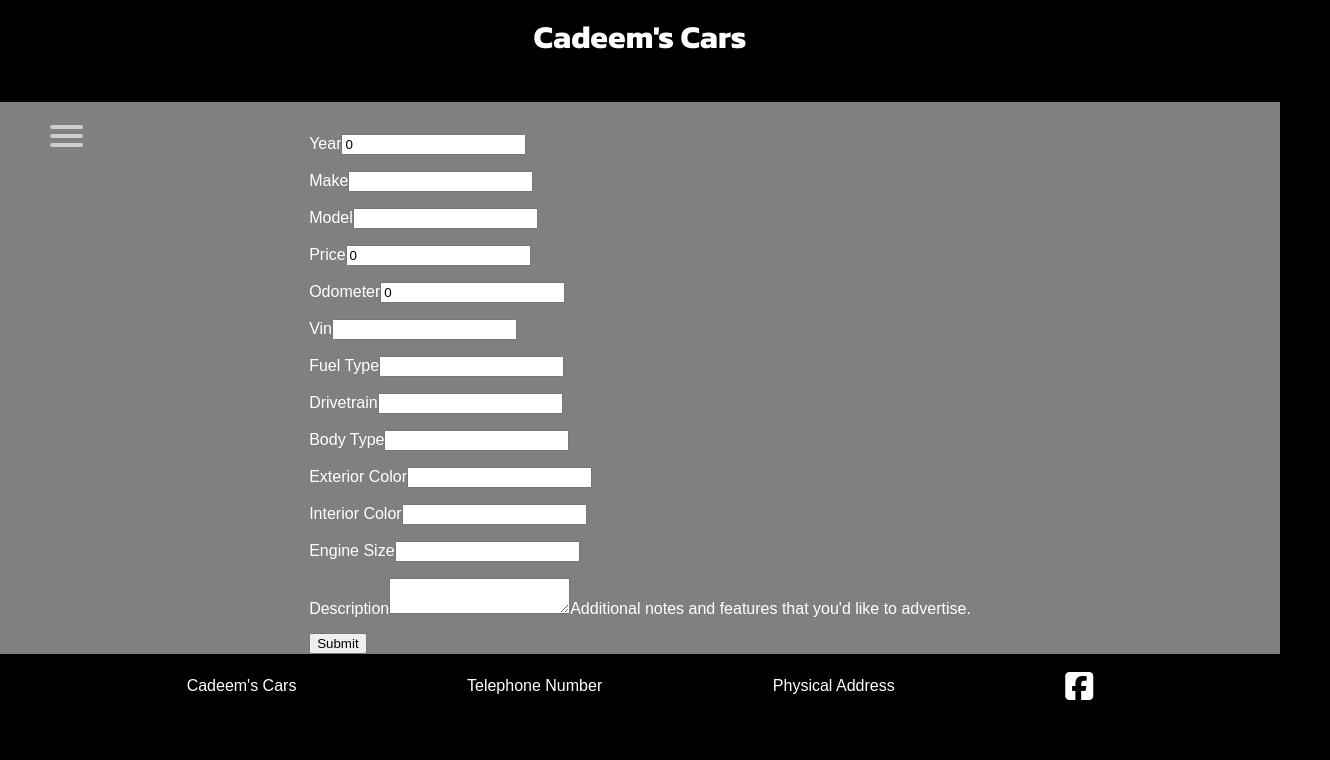
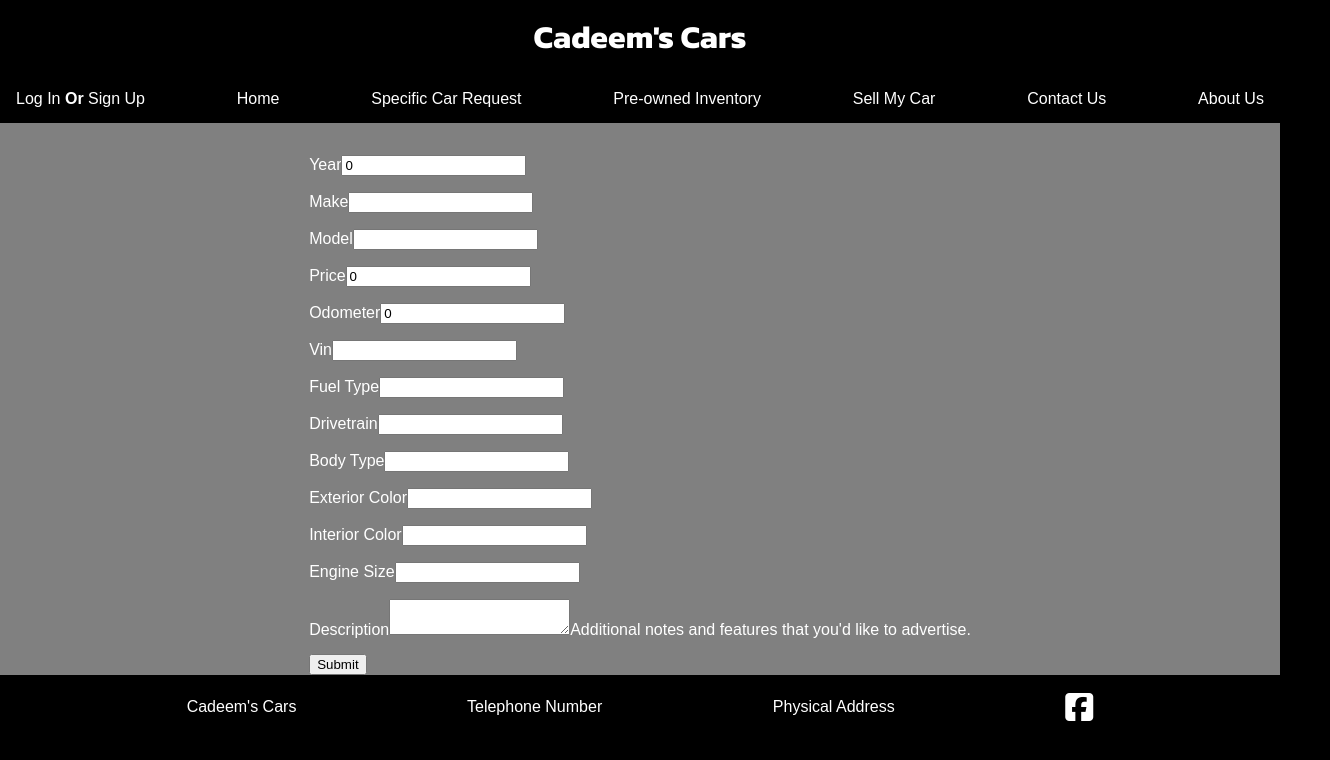
Before and after one commit to JeridFenderson/CarSales, a React (Create React App) app in the folder ClientApp/: page /create in a window 1280 px wide. Shown: the top 760 px of the page, 1330 px wide, since content can reach past the window. Built offline with nearby package versions, Linux system fonts and the light colour scheme.

Commit message:
updated nav menu to not rely on outside stuffs

```diff
--- a/ClientApp/src/components/nav/Nav.jsx
+++ b/ClientApp/src/components/nav/Nav.jsx
@@ -6,10 +6,9 @@ export function Nav() {
   const [open, setOpen] = useState(false)
 
   return (
-    <nav role="navigation">
+    <nav>
       <div id="menuToggle">
         <input type="checkbox" onChange={() => setOpen(!open)} />
-
         <span></span>
         <span></span>
         <span></span>
@@ -19,7 +18,7 @@ export function Nav() {
             <Link to="/" onClick={() => setOpen(false)}>
               Log In
             </Link>
-            <span> Or </span>{' '}
+            <strong> Or </strong>
             <Link to="/" onClick={() => setOpen(false)}>
               Sign Up
             </Link>
--- a/ClientApp/src/css/nav.scss
+++ b/ClientApp/src/css/nav.scss
@@ -1,128 +1,132 @@
 @import 'constants';
 
+$burger-top: 1em;
+$burger-right: 1em;
+$burger-width: 2em;
+
 #menuToggle {
-  display: block;
-  position: relative;
-  top: 50px;
-  left: 50px;
-
+  li {
+    color: white;
+    padding: 1em;
+    a {
+      text-decoration: none;
+    }
+    a:link {
+      color: white;
+    }
+    a:visited {
+      color: grey;
+    }
+    a:focus {
+      color: yellow;
+    }
+    a:hover {
+      color: green;
+    }
+    a:active {
+      color: red;
+    }
+  }
+  input,
+  span {
+    display: none;
+  }
+  @media (max-width: $tablet - 1px) {
+    position: fixed;
+    top: $burger-top;
+    right: $burger-right;
     z-index: 1;
-
     -webkit-user-select: none;
     user-select: none;
-}
 
-#menuToggle a {
-  text-decoration: none;
-  color: #232323;
-
-  transition: color 0.3s ease;
-}
-
-#menuToggle a:hover {
-  color: tomato;
-}
-
-#menuToggle input {
+    input {
       display: block;
-  width: 40px;
-  height: 32px;
-  position: absolute;
-  top: -7px;
-  left: -5px;
-
+      height: 2em;
+      width: $burger-width;
+      position: fixed;
+      top: $burger-top;
+      right: $burger-right;
+      opacity: 0;
+      z-index: 2;
       cursor: pointer;
-
-  opacity: 0; /* hide this */
-  z-index: 2; /* and place it over the hamburger */
-
       -webkit-touch-callout: none;
     }
 
-/*
- * Just a quick hamburger
- */
-#menuToggle span {
+    input:checked ~ ul {
+      transform: none;
+    }
+
+    input:checked ~ span {
+      opacity: 1;
+      transform: rotate(45deg) translate(-2px, -2px);
+      background: $font-color;
+    }
+    input:checked ~ span:nth-last-child(3) {
+      opacity: 0;
+      transform: rotate(0deg) scale(0.2, 0.2);
+    }
+    input:checked ~ span:nth-last-child(2) {
+      transform: rotate(-45deg);
+    }
+
+    span {
       display: block;
-  width: 33px;
+      width: $burger-width;
       height: 4px;
       margin-bottom: 5px;
       position: relative;
-
-  background: #cdcdcd;
-  border-radius: 3px;
-
+      background: $font-color;
+      border-radius: 1em;
       z-index: 1;
-
-  transform-origin: 4px 0px;
-
+      transform-origin: 0px 0px;
       transition: transform 0.5s cubic-bezier(0.77, 0.2, 0.05, 1),
         background 0.5s cubic-bezier(0.77, 0.2, 0.05, 1), opacity 0.55s ease;
     }
-
-#menuToggle span:first-child {
+    span:first-child {
       transform-origin: 0% 0%;
     }
-
-#menuToggle span:nth-last-child(2) {
+    span:nth-last-child(2) {
       transform-origin: 0% 100%;
     }
-
-/*
- * Transform all the slices of hamburger
- * into a crossmark.
- */
-#menuToggle input:checked ~ span {
-  opacity: 1;
-  transform: rotate(45deg) translate(-2px, -1px);
-  background: #232323;
+  }
+}
+#menu {
+  display: flex;
+  flex-flow: row nowrap;
+  justify-content: space-between;
+  @media (max-width: $tablet - 1px) {
+    position: fixed;
+    top: 0;
+    right: 0;
+    width: 16em;
+    padding-top: 2em;
+    background-color: black;
+    border-left: 0.1em solid white;
+    border-bottom: 0.2em solid white;
+    border-radius: 0 0 0 0.5em;
+    flex-flow: column nowrap;
+    list-style-type: none;
+    -webkit-font-smoothing: antialiased;
+    transform-origin: 0% 0%;
+    transform: translate(100%, 0);
+    transition: transform 0.5s cubic-bezier(0.77, 0.2, 0.05, 1);
+    li {
+      color: $font-color;
+      padding: 1em;
+      display: flex;
+      justify-content: space-between;
+      &:last-of-type {
+        padding-bottom: 2em;
+      }
+    }
+  }
 }
 
-/*
- * But let's hide the middle one.
- */
-#menuToggle input:checked ~ span:nth-last-child(3) {
-  opacity: 0;
-  transform: rotate(0deg) scale(0.2, 0.2);
+nav {
+  @media (min-width: $tablet) {
+    background-color: rgba(0, 0, 0, 0.9);
+    max-width: 100%;
+    position: sticky;
+    top: 0;
   }
-
-/*
- * Ohyeah and the last one should go the other direction
- */
-#menuToggle input:checked ~ span:nth-last-child(2) {
-  transform: rotate(-45deg) translate(0, -1px);
 }
-
-/*
- * Make this absolute positioned
- * at the top left of the screen
- */
-#menu {
-  position: absolute;
-  width: 300px;
-  margin: -100px 0 0 -50px;
-  padding: 50px;
-  padding-top: 125px;
-
-  background: #ededed;
-  list-style-type: none;
-  -webkit-font-smoothing: antialiased;
-  /* to stop flickering of text in safari */
-
-  transform-origin: 0% 0%;
-  transform: translate(-100%, 0);
-
-  transition: transform 0.5s cubic-bezier(0.77, 0.2, 0.05, 1);
-}
-
-#menu li {
-  padding: 10px 0;
-  font-size: 22px;
-}
-
-/*
- * And let's slide it in from the left
- */
-#menuToggle input:checked ~ ul {
-  transform: none;
-}
```
Also changed, not shown: ClientApp/src/css/examplenav.scss (added). Lines whose indentation alone changed are shown as unchanged.
